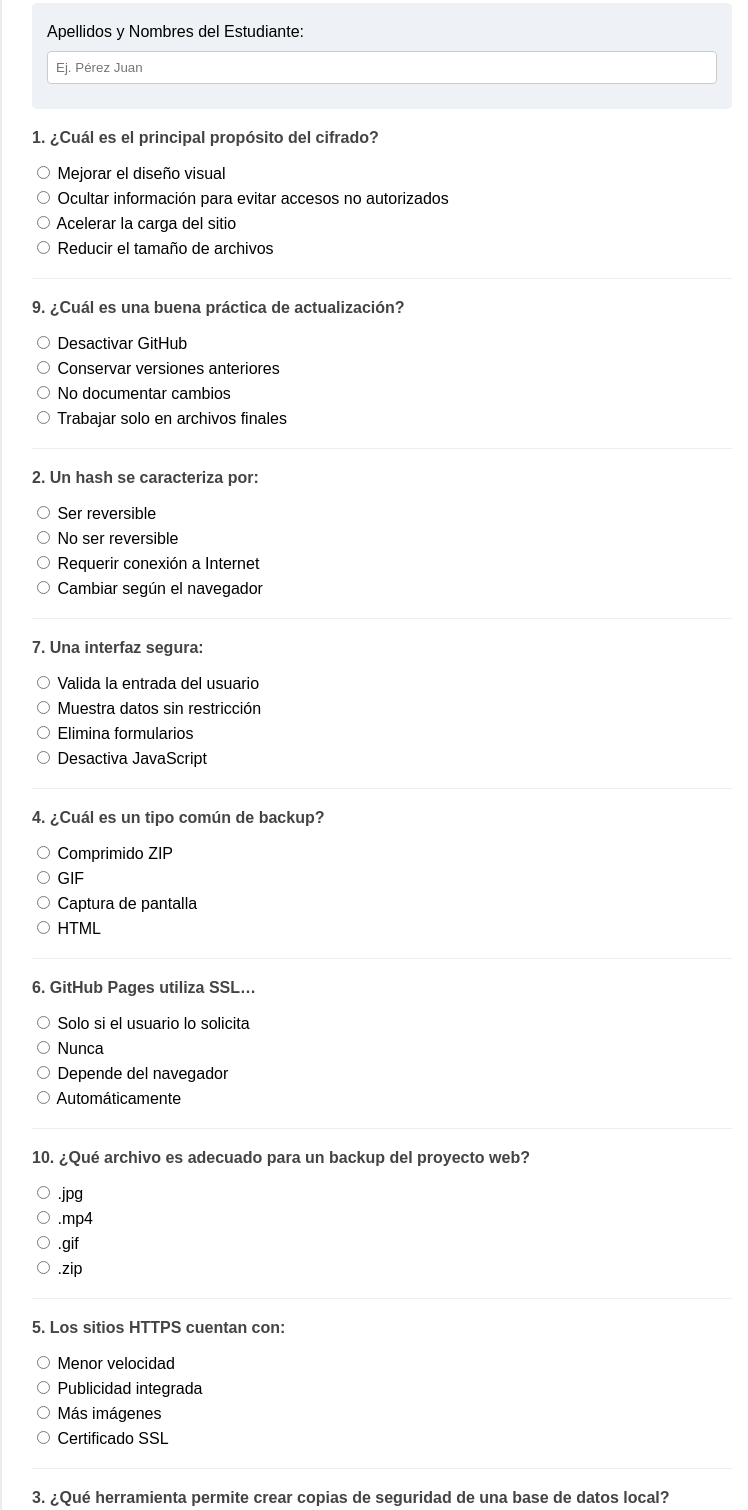
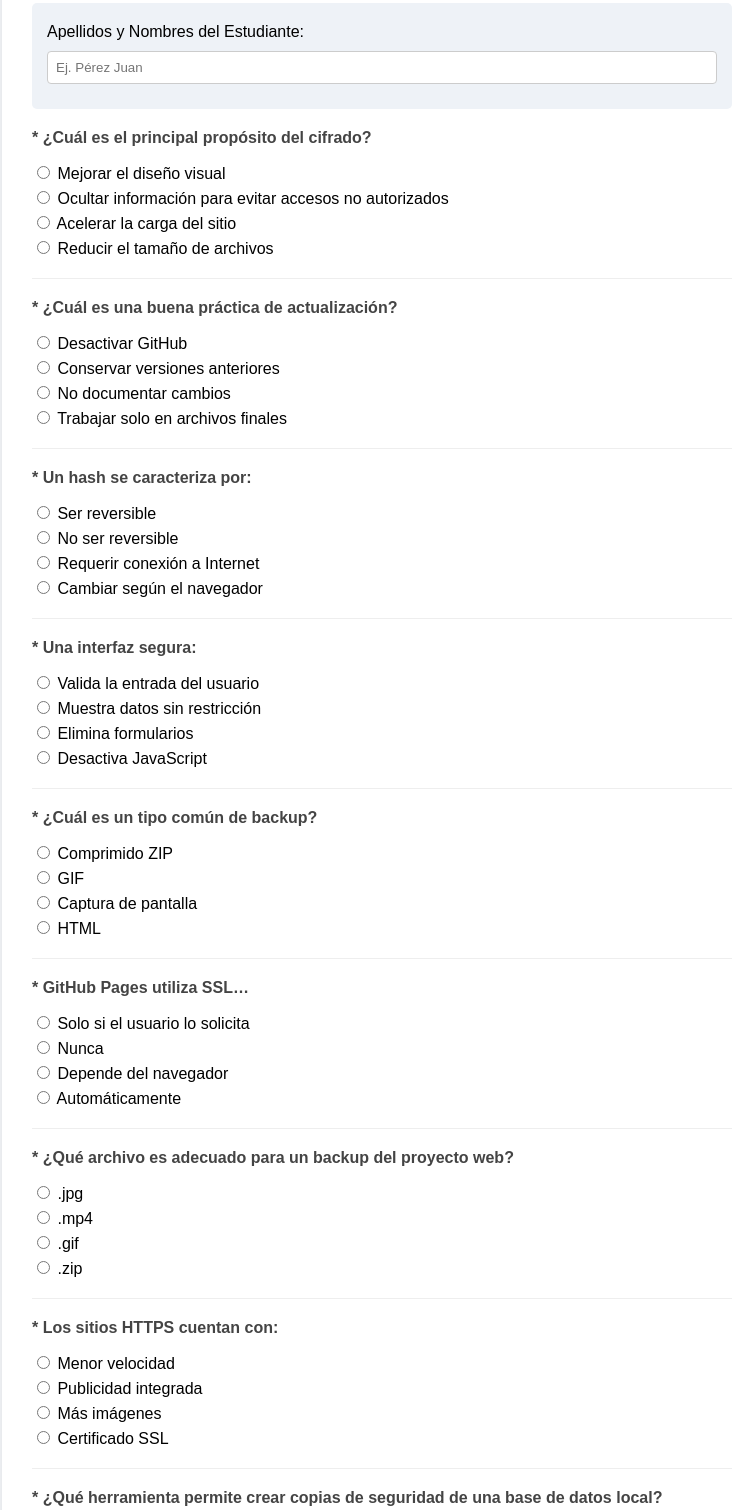
Before and after one commit to ROXIORBE/Evaluacion_3ro, a plain HTML site: page index.html in a window 1280 px wide. Shown: the part 175-1685 px from the top of the page, without its empty margins (258-1006 px from the left). Drawn offline with Linux system fonts and the light colour scheme.

Commit message:
Update index.html

```diff
--- a/index.html
+++ b/index.html
@@ -87,7 +87,7 @@
 
         <!-- Pregunta 1 -->
         <div class="question" data-correcta="b">
-            <p>1. ¿Cuál es el principal propósito del cifrado?</p>
+            <p>* ¿Cuál es el principal propósito del cifrado?</p>
             <label><input type="radio" name="p1" value="a" required> Acelerar la carga del sitio</label>
             <label><input type="radio" name="p1" value="b"> Ocultar información para evitar accesos no autorizados</label>
             <label><input type="radio" name="p1" value="c"> Mejorar el diseño visual</label>
@@ -96,7 +96,7 @@
 
         <!-- Pregunta 2 -->
         <div class="question" data-correcta="b">
-            <p>2. Un hash se caracteriza por:</p>
+            <p>* Un hash se caracteriza por:</p>
             <label><input type="radio" name="p2" value="a" required> Ser reversible</label>
             <label><input type="radio" name="p2" value="b"> No ser reversible</label>
             <label><input type="radio" name="p2" value="c"> Cambiar según el navegador</label>
@@ -105,7 +105,7 @@
 
         <!-- Pregunta 3 -->
         <div class="question" data-correcta="b">
-            <p>3. ¿Qué herramienta permite crear copias de seguridad de una base de datos local?</p>
+            <p>* ¿Qué herramienta permite crear copias de seguridad de una base de datos local?</p>
             <label><input type="radio" name="p3" value="a" required> Paint</label>
             <label><input type="radio" name="p3" value="b"> phpMyAdmin</label>
             <label><input type="radio" name="p3" value="c"> Bloc de notas</label>
@@ -114,7 +114,7 @@
 
         <!-- Pregunta 4 -->
         <div class="question" data-correcta="a">
-            <p>4. ¿Cuál es un tipo común de backup?</p>
+            <p>* ¿Cuál es un tipo común de backup?</p>
             <label><input type="radio" name="p4" value="a" required> Comprimido ZIP</label>
             <label><input type="radio" name="p4" value="b"> HTML</label>
             <label><input type="radio" name="p4" value="c"> Captura de pantalla</label>
@@ -123,7 +123,7 @@
 
         <!-- Pregunta 5 -->
         <div class="question" data-correcta="b">
-            <p>5. Los sitios HTTPS cuentan con:</p>
+            <p>* Los sitios HTTPS cuentan con:</p>
             <label><input type="radio" name="p5" value="a" required> Publicidad integrada</label>
             <label><input type="radio" name="p5" value="b"> Certificado SSL</label>
             <label><input type="radio" name="p5" value="c"> Menor velocidad</label>
@@ -132,7 +132,7 @@
 
         <!-- Pregunta 6 -->
         <div class="question" data-correcta="b">
-            <p>6. GitHub Pages utiliza SSL…</p>
+            <p>* GitHub Pages utiliza SSL…</p>
             <label><input type="radio" name="p6" value="a" required> Solo si el usuario lo solicita</label>
             <label><input type="radio" name="p6" value="b"> Automáticamente</label>
             <label><input type="radio" name="p6" value="c"> Nunca</label>
@@ -141,7 +141,7 @@
 
         <!-- Pregunta 7 -->
         <div class="question" data-correcta="b">
-            <p>7. Una interfaz segura:</p>
+            <p>* Una interfaz segura:</p>
             <label><input type="radio" name="p7" value="a" required> Elimina formularios</label>
             <label><input type="radio" name="p7" value="b"> Valida la entrada del usuario</label>
             <label><input type="radio" name="p7" value="c"> Muestra datos sin restricción</label>
@@ -150,7 +150,7 @@
 
         <!-- Pregunta 8 -->
         <div class="question" data-correcta="b">
-            <p>8. El mantenimiento preventivo busca…</p>
+            <p>* El mantenimiento preventivo busca…</p>
             <label><input type="radio" name="p8" value="a" required> Reparar errores existentes</label>
             <label><input type="radio" name="p8" value="b"> Evitar fallos futuros</label>
             <label><input type="radio" name="p8" value="c"> Eliminar actualizaciones</label>
@@ -159,7 +159,7 @@
 
         <!-- Pregunta 9 -->
         <div class="question" data-correcta="b">
-            <p>9. ¿Cuál es una buena práctica de actualización?</p>
+            <p>* ¿Cuál es una buena práctica de actualización?</p>
             <label><input type="radio" name="p9" value="a" required> No documentar cambios</label>
             <label><input type="radio" name="p9" value="b"> Conservar versiones anteriores</label>
             <label><input type="radio" name="p9" value="c"> Trabajar solo en archivos finales</label>
@@ -168,7 +168,7 @@
 
         <!-- Pregunta 10 -->
         <div class="question" data-correcta="b">
-            <p>10. ¿Qué archivo es adecuado para un backup del proyecto web?</p>
+            <p>* ¿Qué archivo es adecuado para un backup del proyecto web?</p>
             <label><input type="radio" name="p10" value="a" required> .jpg</label>
             <label><input type="radio" name="p10" value="b"> .zip</label>
             <label><input type="radio" name="p10" value="c"> .mp4</label>
```
